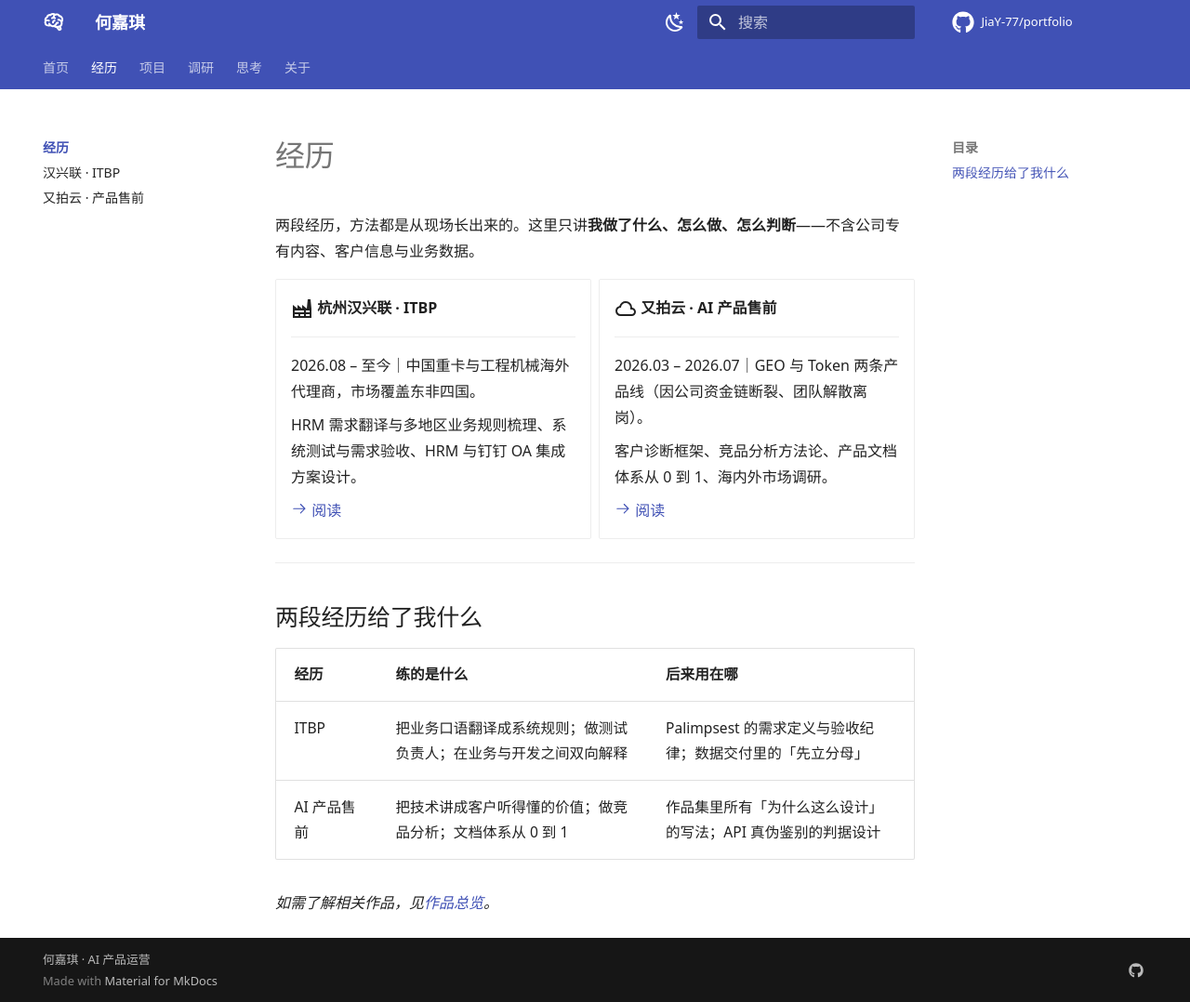
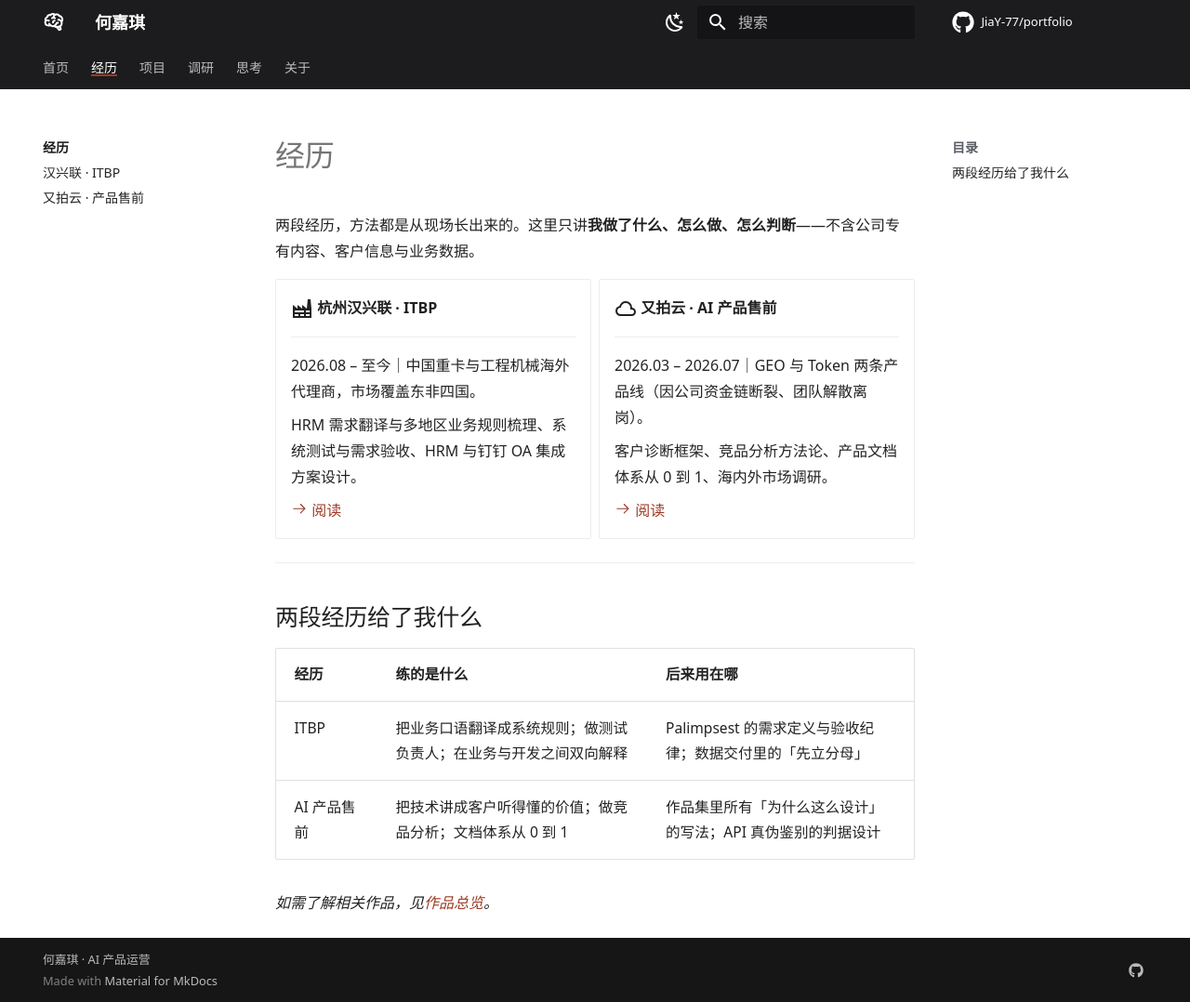
Before and after one commit to JiaY-77/portfolio, an MkDocs documentation site: the page built from docs/experience/index.md, in a window 1280 px wide and 1078 px high. Shown: the whole window at 93% size. Built offline with MkDocs 1.6.1 and Material for MkDocs 9.7.7, drawn with Linux system fonts in a browser that asks for light colours; comment, search, counter and statistics services are not loaded.

Commit message:
style(site): unify the palette on ink and vermilion
Replace the stock indigo theme colours with the site's own ink and
vermilion accent so the home page and the document pages read as one
site, and mark the active tab with an underline instead of a colour
shift that disappeared against the dark header.

```diff
--- a/docs/assets/extra.css
+++ b/docs/assets/extra.css
@@ -293,3 +293,39 @@ body:has(.hm) .md-content__inner::before{display:none;}
 
 .hm-card h4::after{content:" ↗";color:#9c3b26;font-size:12px;}
 .hm-card:hover h4{color:#9c3b26;}
+
+/* 全站统一头部配色，与首页保持一致 */
+.md-header,
+.md-tabs{background:#1c1c1e;}
+/* 当前栏目标记：底部朱红细线 */
+.md-tabs__item--active .md-tabs__link{
+  box-shadow:inset 0 -2px 0 0 #9c3b26;
+  opacity:1;
+}
+
+/* 强调色统一：正文链接跟随首页朱红 */
+.md-typeset a{color:#9c3b26;}
+.md-typeset a:hover{color:#b8492f;}
+.md-typeset .md-button--primary{background:#9c3b26;border-color:#9c3b26;}
+.md-typeset .md-button--primary:hover{background:#b8492f;border-color:#b8492f;}
+
+/* 深色头部上的当前项：白字 + 朱红下划线（暗红字在深底上看不清） */
+.md-tabs__item--active .md-tabs__link{color:#fff;}
+/* 侧栏标题与当前项，收进同一套配色 */
+.md-sidebar .md-nav__title,
+.md-nav__title{color:#5a5f66 !important;}
+.md-nav__item--active>.md-nav__link{color:#9c3b26;}
+
+/* Material 主题色替成站点自己的墨黑 + 朱红 */
+[data-md-color-primary=custom]{
+  --md-primary-fg-color:#1c1c1e;
+  --md-primary-fg-color--light:#2a2a2d;
+  --md-primary-fg-color--dark:#000000;
+  --md-primary-bg-color:#ffffff;
+  --md-primary-bg-color--light:rgba(255,255,255,.7);
+}
+[data-md-color-accent=custom]{
+  --md-accent-fg-color:#9c3b26;
+  --md-accent-fg-color--transparent:rgba(156,59,38,.1);
+  --md-accent-bg-color:#ffffff;
+}
--- a/mkdocs.yml
+++ b/mkdocs.yml
@@ -17,15 +17,15 @@ theme:
   palette:
     - media: "(prefers-color-scheme: light)"
       scheme: default
-      primary: indigo
-      accent: indigo
+      primary: custom
+      accent: custom
       toggle:
         icon: material/weather-night
         name: 切到深色
     - media: "(prefers-color-scheme: dark)"
       scheme: slate
-      primary: indigo
-      accent: indigo
+      primary: custom
+      accent: custom
       toggle:
         icon: material/white-balance-sunny
         name: 切到浅色
```
